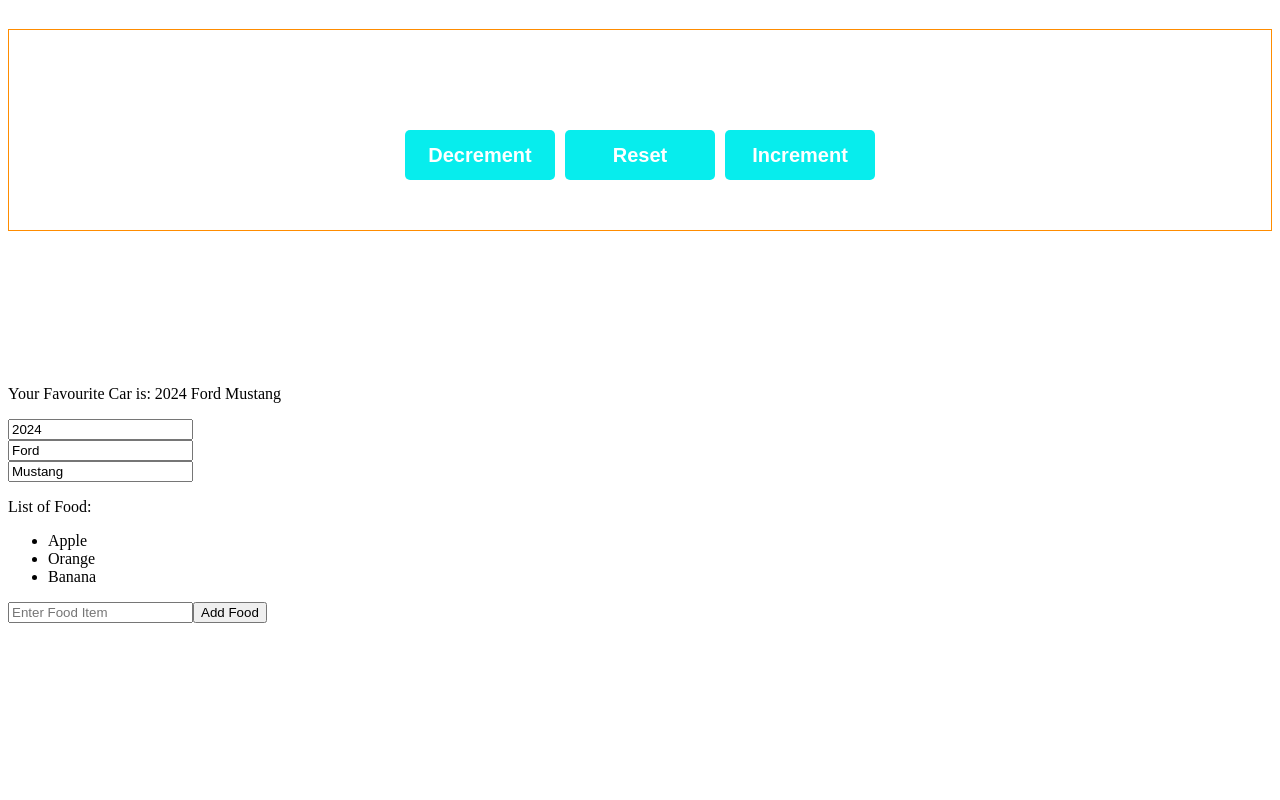
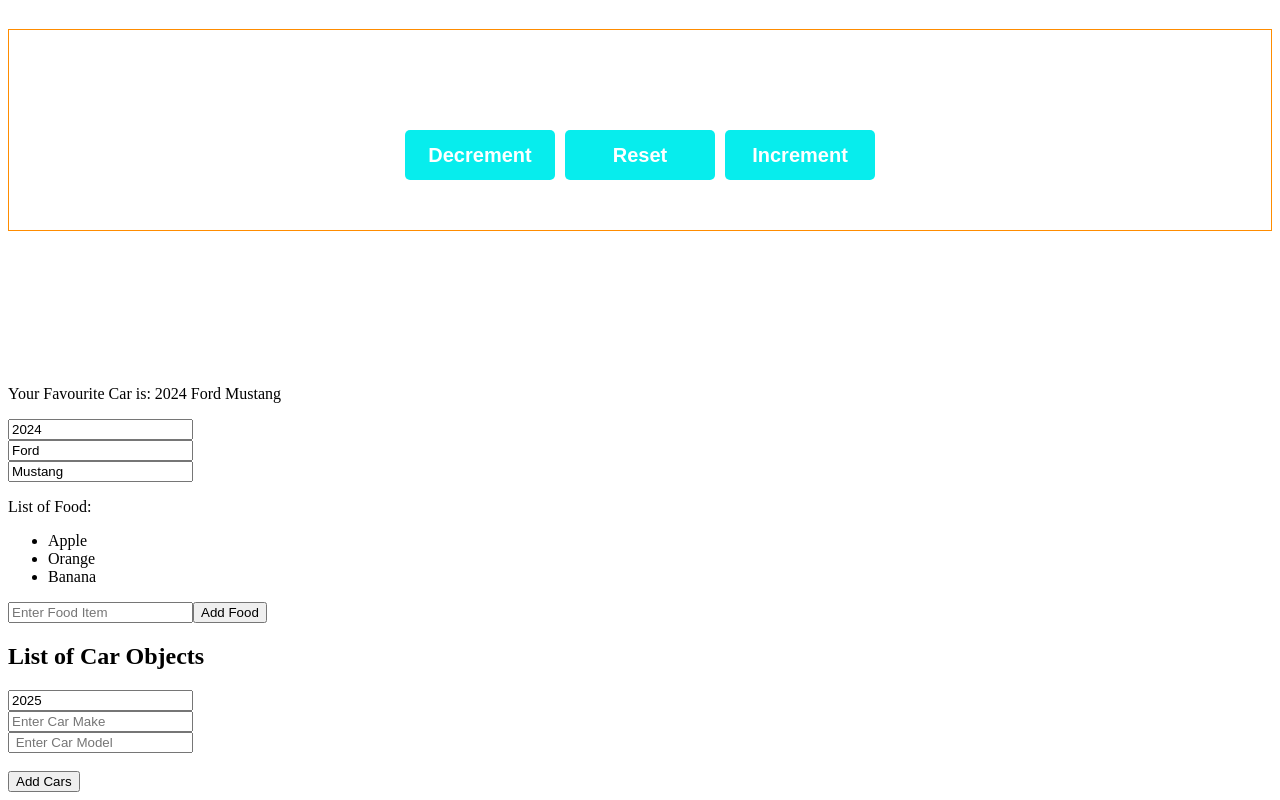
Before and after one commit to rip-on/React, a React app in the folder new-app/: page / in a window 1280 px wide. Shown: the part 5258-6058 px from the top of the page. Before the commit the page ends 5889 px from the top, so only its background shows below. Built offline with nearby package versions, Linux system fonts and the light colour scheme; the HTML template or start-up script is replaced by a standard one.

Commit message:
Adding Car Object

```diff
--- a/new-app/src/App.jsx
+++ b/new-app/src/App.jsx
@@ -12,7 +12,7 @@ import Color from './Color.jsx'
 import CountUpdate  from './CountUpdate.jsx';
 import Car from './Car.jsx';
 import AddItem from './AddItem.jsx';
-
+import CarUpdate from './CarUpdate.jsx';
 
 function App() {
 
@@ -66,6 +66,7 @@ function App() {
     <CountUpdate/>
     <Car/>
     <AddItem/>
+    <CarUpdate/>
     </>
   )
 }
--- /dev/null
+++ b/new-app/src/CarUpdate.jsx
@@ -0,0 +1,46 @@
+import React, {useState} from "react";
+
+function CarUpdate() {
+
+    const [cars, setCars] = useState([]);
+    const [carYear, setCarYear] = useState(new Date().getFullYear());
+    const [carMake, setCarMake] = useState("");
+    const [carModel, setCarModel] = useState("");
+
+    function AddCars(){
+        const newCar = {year: carYear,
+                        make: carMake,
+                        model: carModel};
+        setCars(c => [...c, newCar]);
+
+        setCarYear(new Date().getFullYear());
+        setCarMake("");
+        setCarModel("");
+    }
+    function RemoveCars(index){
+        setCars(c => c.filter((__, ind) => ind !== index));
+    }
+    function ChangeYear(e){
+        setCarYear(e.target.value)
+    }
+    function ChangeMake(e){
+        setCarMake(e.target.value)
+    }
+    function ChangeModel(e){
+        setCarModel(e.target.value)
+    }
+    return(<div>
+            <h2>List of Car Objects</h2>
+            <ul>
+                {cars.map((car, index) =>
+                    <li key={index} onClick={() => RemoveCars(index)}> {car.year} {car.make} {car.model}</li>
+                )}
+            </ul>
+            <input type="number" value={carYear} onChange={ChangeYear}/> <br/>
+            <input type="text" value={carMake} onChange={ChangeMake} placeholder="Enter Car Make"/> <br />
+            <input type="text" value={carModel} onChange={ChangeModel} placeholder=" Enter Car Model" /> <br /> <br />
+            <button onClick={AddCars}>Add Cars</button>
+    </div>)
+}
+
+export default CarUpdate
```
